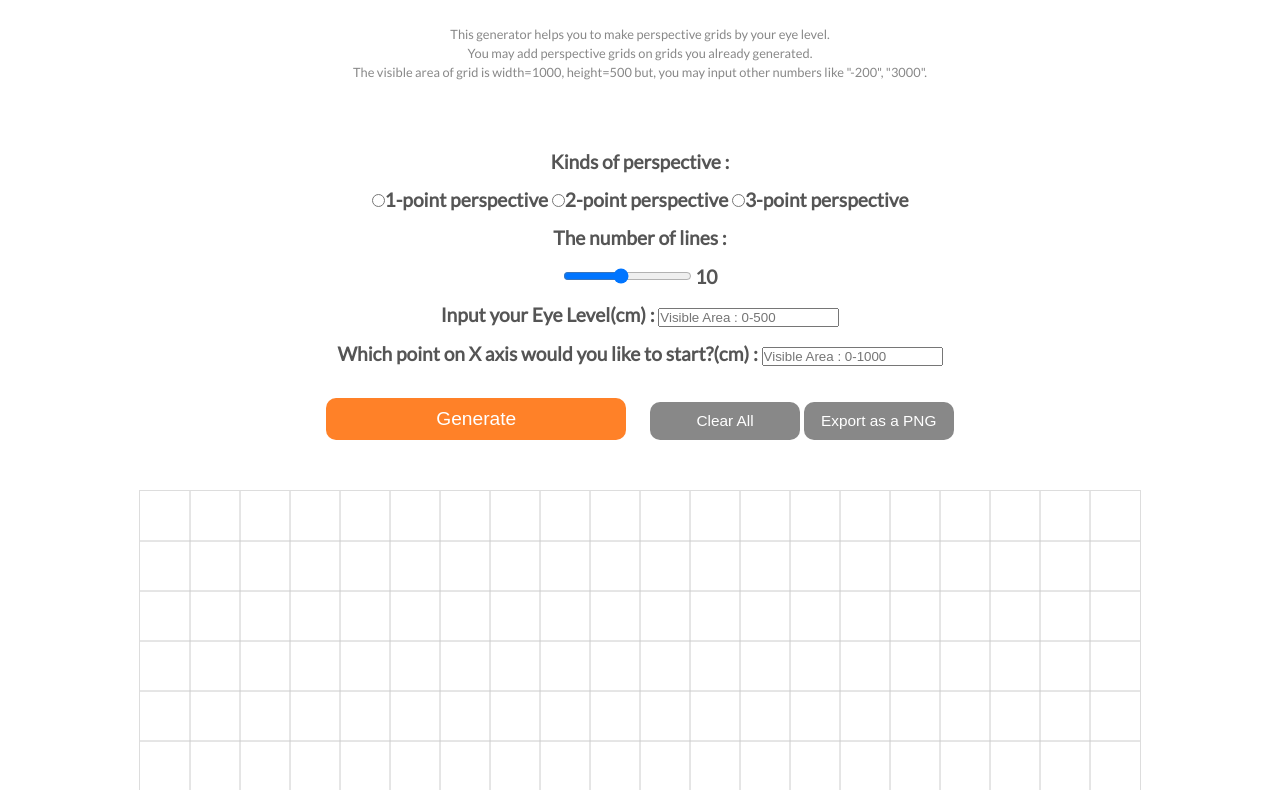
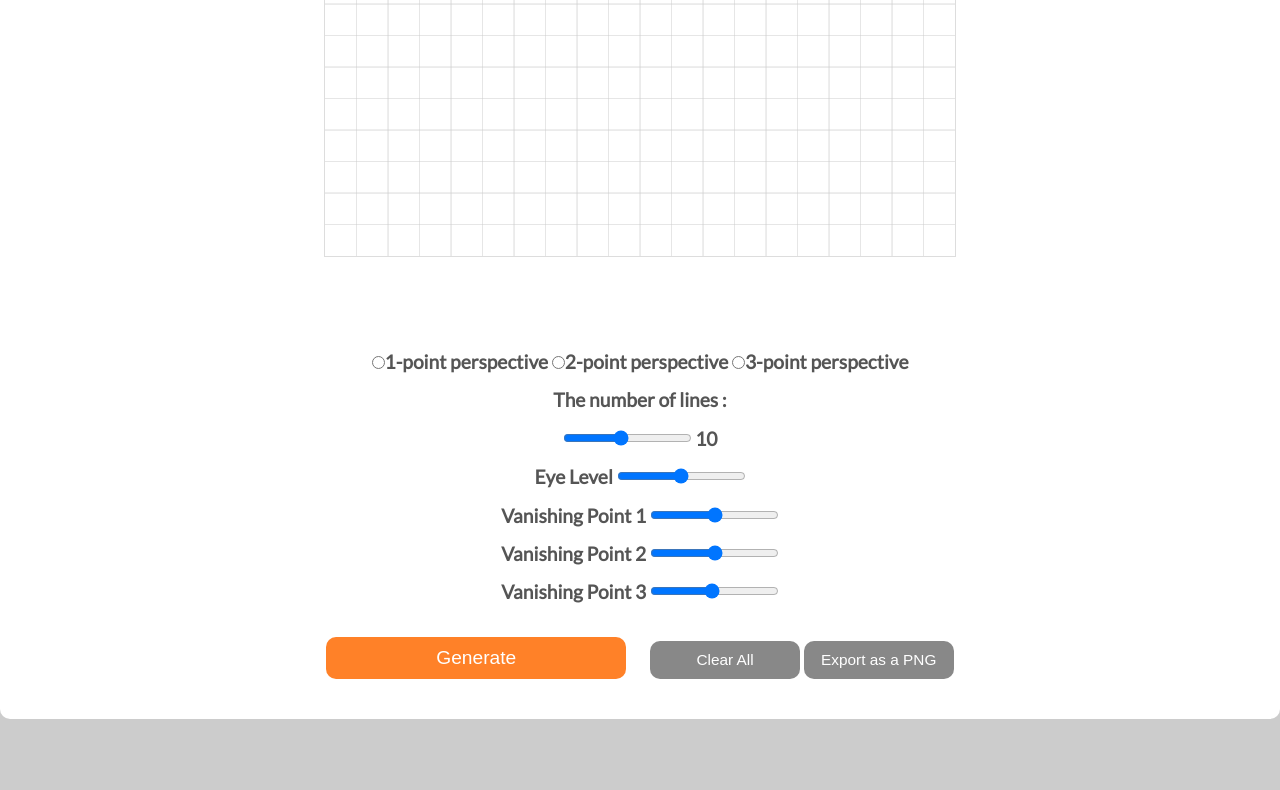
Before and after one commit to HelloTakako/perspective-generator, a website: page index.html in a window 1280 px wide. Shown: the part 147-937 px from the top of the page. After the commit the page ends 866 px from the top, so only its background shows below. Drawn offline with Linux system fonts and the light colour scheme.

Commit message:
change input types

```diff
--- a/index.html
+++ b/index.html
@@ -14,11 +14,10 @@
     </header>
     <main>
         <h1>Perspective Generator</h1>
-        <p>This generator helps you to make perspective grids by your eye level.<br>
-            You may add perspective grids on grids you already generated.<br>
-        The visible area of grid is width=1000, height=500 but, you may input other numbers like "-200", "3000".</p>
+
+        <canvas id="canvas" width="1000" height="500">Your browser does not support Canvas.</canvas>
+
         <form id="input_area">
-            <label for="points">Kinds of perspective : </label><br/>
             <input type="radio" name="points" value="point1">1-point perspective
             <input type="radio" name="points" value="point2">2-point perspective
             <input type="radio" name="points" value="point3">3-point perspective</br>
@@ -28,17 +27,23 @@
             <span id="numOfLinesShow"></span><br/>
 
 
-            <label for="el">Input your Eye Level(cm) : </label>
-            <input id ="el" type="text" placeholder="Visible Area : 0-500"><br>
-            <label for="xpoint">Which point on X axis would you like to start?(cm) : </label>
-            <input id ="xpoint" type="text" placeholder="Visible Area : 0-1000"><br>
+            <label for="el">Eye Level</label>
+            <input type="range" min="0" max="100" value="50" id="eyeLevel"><br/>
+
+            <label for="vp1">Vanishing Point 1</label>
+            <input type="range" min="-3000" max="3000" value="50" id="vp1"><br/>
+            <label for="vp1">Vanishing Point 2</label>
+            <input type="range" min="-3000" max="3000" value="50" id="vp2"><br/>
+            <label for="vp1">Vanishing Point 3</label>
+            <input type="range" min="-3000" max="3000" value="-100" id="vp3"><br/>
+
             <input type="button" onclick="generate_pers();" value="Generate">
             <input type="button" onclick="clear_canvas();" value="Clear All">
             <input type="button" onclick="export_img();" value="Export as a PNG">
 
         </form>
 
-    <canvas id="canvas" width="1000" height="500">Your browser does not support Canvas.</canvas>
+
     </main>
 <script src="script.js"></script>
 </body>
--- a/script.js
+++ b/script.js
@@ -1,6 +1,9 @@
 // Get values
-var slider = document.getElementById("numOfLines");
-var output = document.getElementById("numOfLinesShow");
+const slider = document.getElementById("numOfLines");
+const output = document.getElementById("numOfLinesShow");
+
+
+// show value of total lines
 output.innerHTML = slider.value; // Display the default slider value
 
 // Update the current slider value (each time you drag the slider handle)
@@ -10,8 +13,8 @@ slider.oninput = function() {
 
 // Canvas
 
-var canvas = document.getElementById('canvas');
-var ctx = canvas.getContext('2d');
+const canvas = document.getElementById('canvas');
+const ctx = canvas.getContext('2d');
 
 //default grids
 
--- a/src/scss/style.scss
+++ b/src/scss/style.scss
@@ -28,6 +28,7 @@ body{
 Header
 ---------------------*/
 header{
+    display: none; // temporarily hidden
     ul{
         display: flex;
         li{
@@ -48,7 +49,7 @@ canvas{
     background-color: #fff;
     margin: 20px auto;
     border:1px solid #ddd;
-    max-width:100%;
+    max-width:50%;
 }
 body{
     background-color: #ccc;
@@ -63,13 +64,13 @@ main{
     border-radius: 10px;
 }
 h1{
-    font-size: 4.5em;
+    font-size: 1.8rem;
     margin: 0 auto -30px;
     color: #48d54c;
     margin-bottom: 30px;
 }
 p{
-    font-size:0.8em;
+    font-size:0.8rem;
     color:#888;
 }
 form{
```
Also changed, not shown: public/css/style.css.
